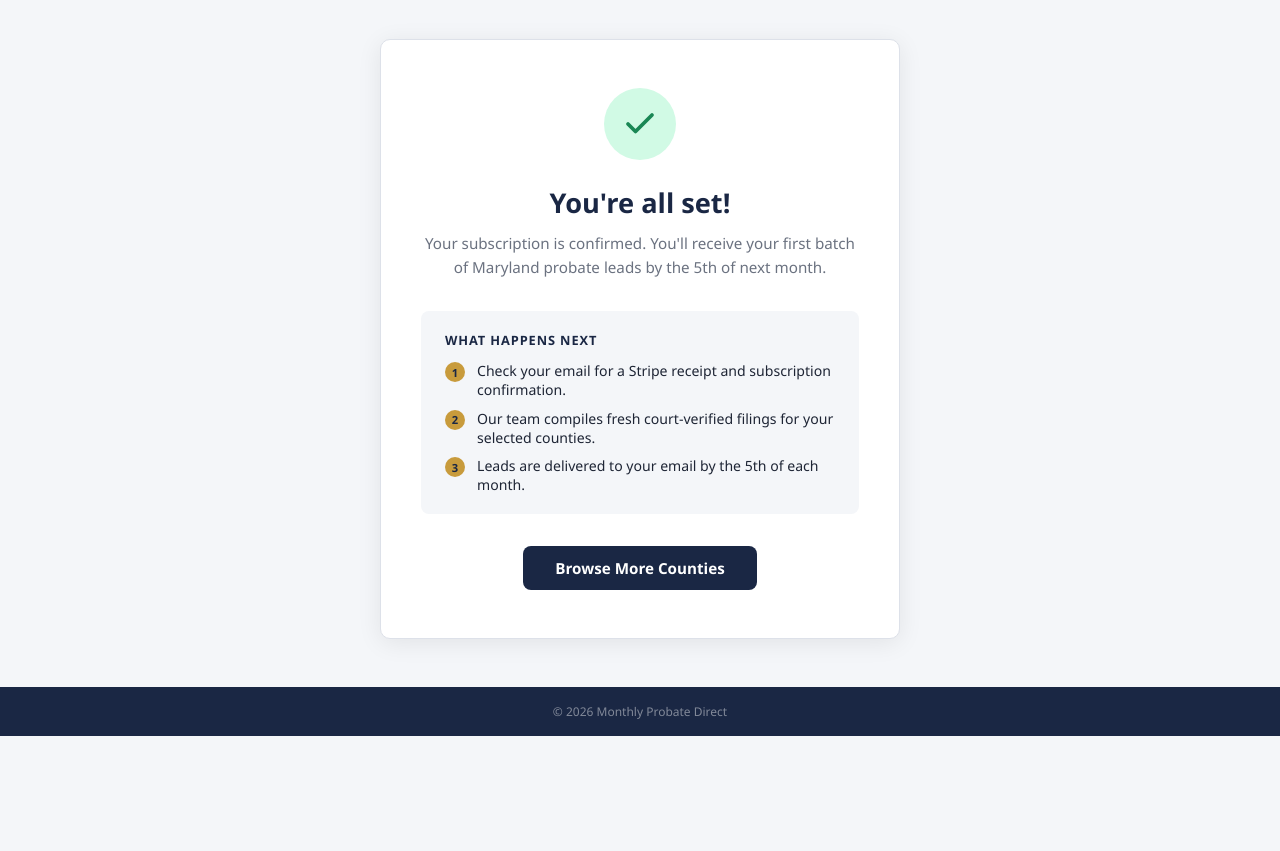
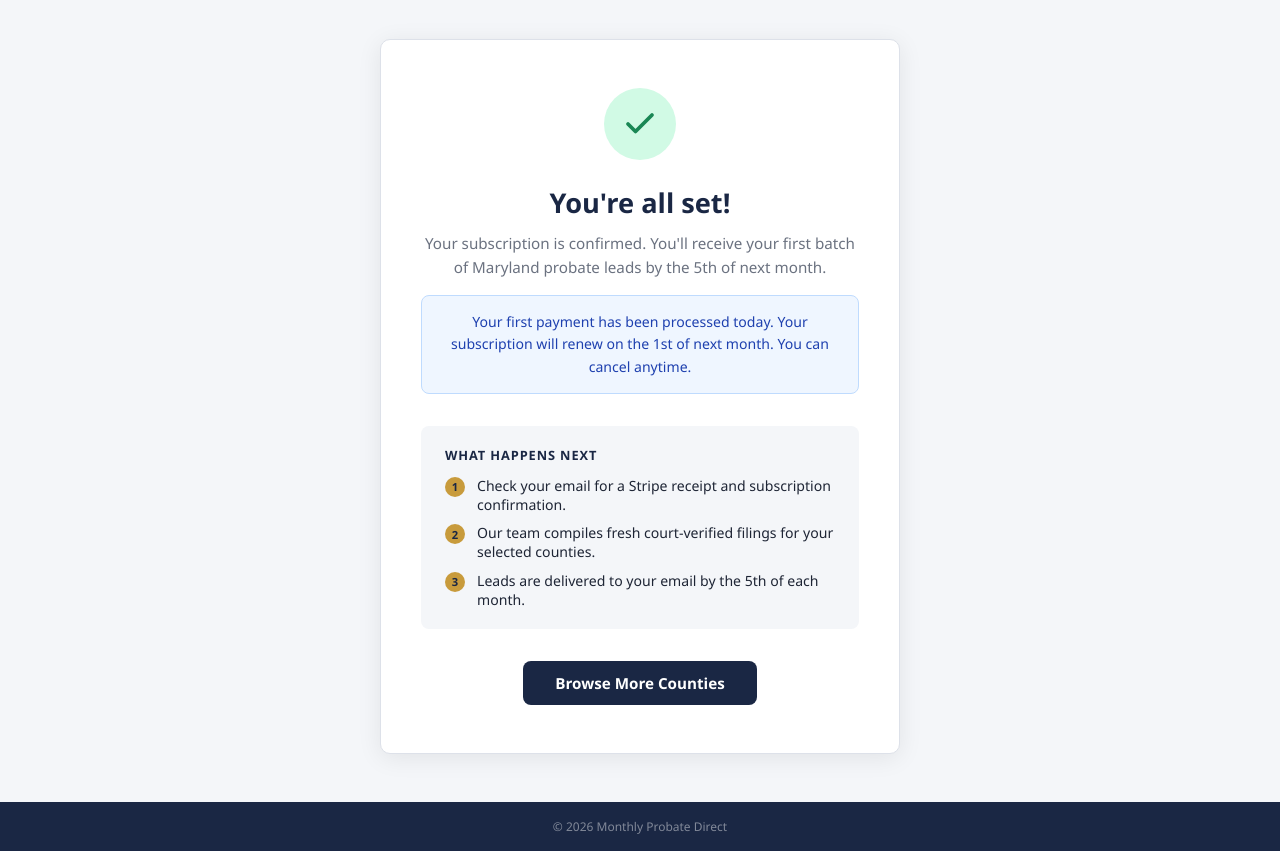
Before and after one commit to seifertkh/monthlyprobatedirect, a website: page success.html in a window 1280 px wide. Shown: the part 73-924 px from the top of the page. Before the commit the page ends 809 px from the top, so only its background shows below. Drawn offline with Linux system fonts and the light colour scheme.

Commit message:
Add billing disclosure checkboxes and success page copy

```diff
--- a/success.html
+++ b/success.html
@@ -59,7 +59,17 @@
     }
     .success-icon svg { color: var(--green); }
     h1 { font-size: 1.7rem; font-weight: 700; color: var(--navy); margin-bottom: .6rem; }
-    .subtitle { color: var(--muted); font-size: .95rem; line-height: 1.6; margin-bottom: 2rem; }
+    .subtitle { color: var(--muted); font-size: .95rem; line-height: 1.6; margin-bottom: 1rem; }
+    .billing-notice {
+      background: #eff6ff;
+      border: 1px solid #bfdbfe;
+      border-radius: 8px;
+      padding: .9rem 1.25rem;
+      font-size: .88rem;
+      color: #1e40af;
+      line-height: 1.6;
+      margin-bottom: 2rem;
+    }
     .what-next {
       background: var(--gray-bg);
       border-radius: 8px;
@@ -135,6 +145,7 @@
     </div>
     <h1>You're all set!</h1>
     <p class="subtitle">Your subscription is confirmed. You'll receive your first batch of Maryland probate leads by the 5th of next month.</p>
+    <p class="billing-notice">Your first payment has been processed today. Your subscription will renew on the 1st of next month. You can cancel anytime.</p>
 
     <div class="what-next">
       <h3>What happens next</h3>
```
Also changed, not shown: index.html (+11 -2 lines).
